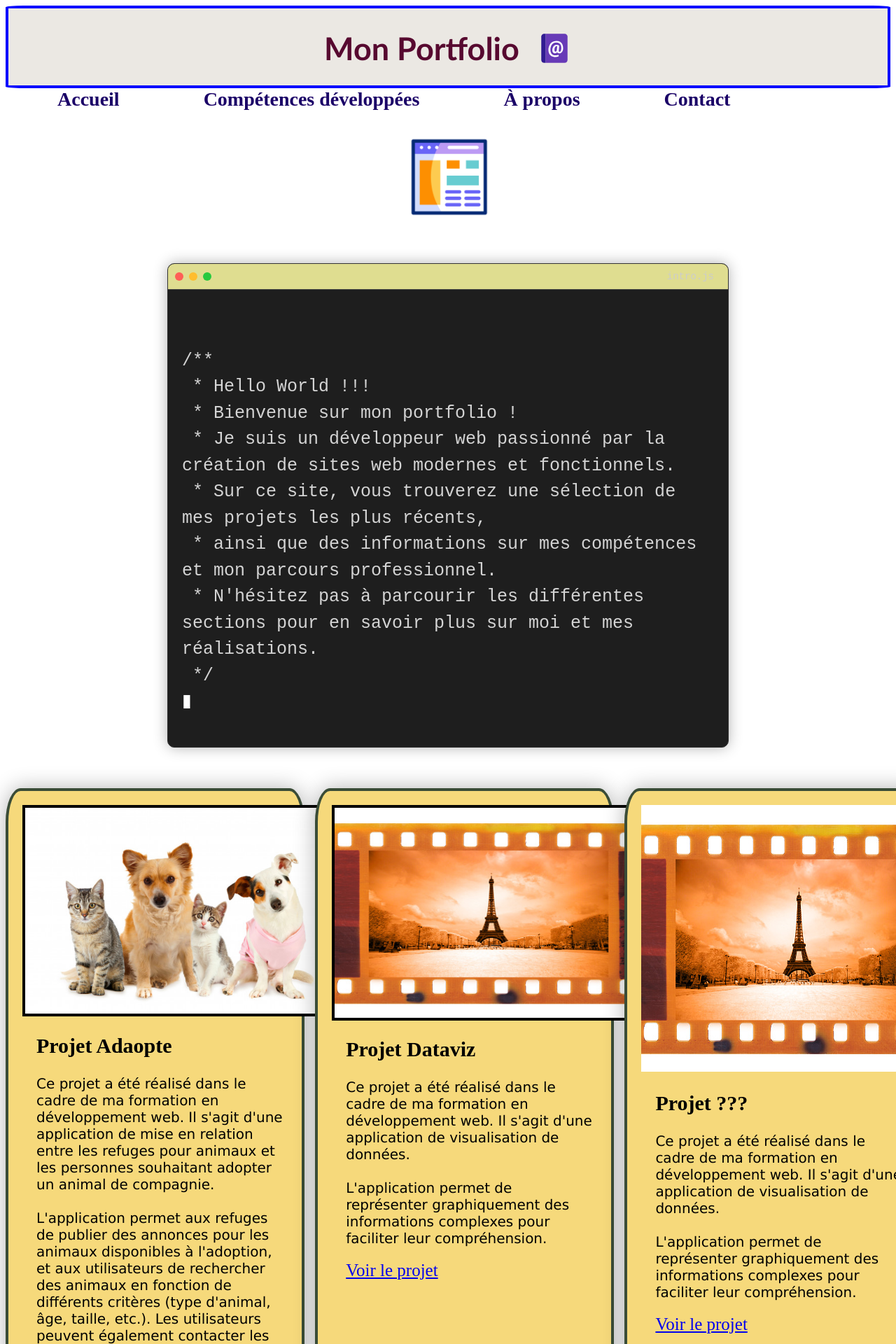
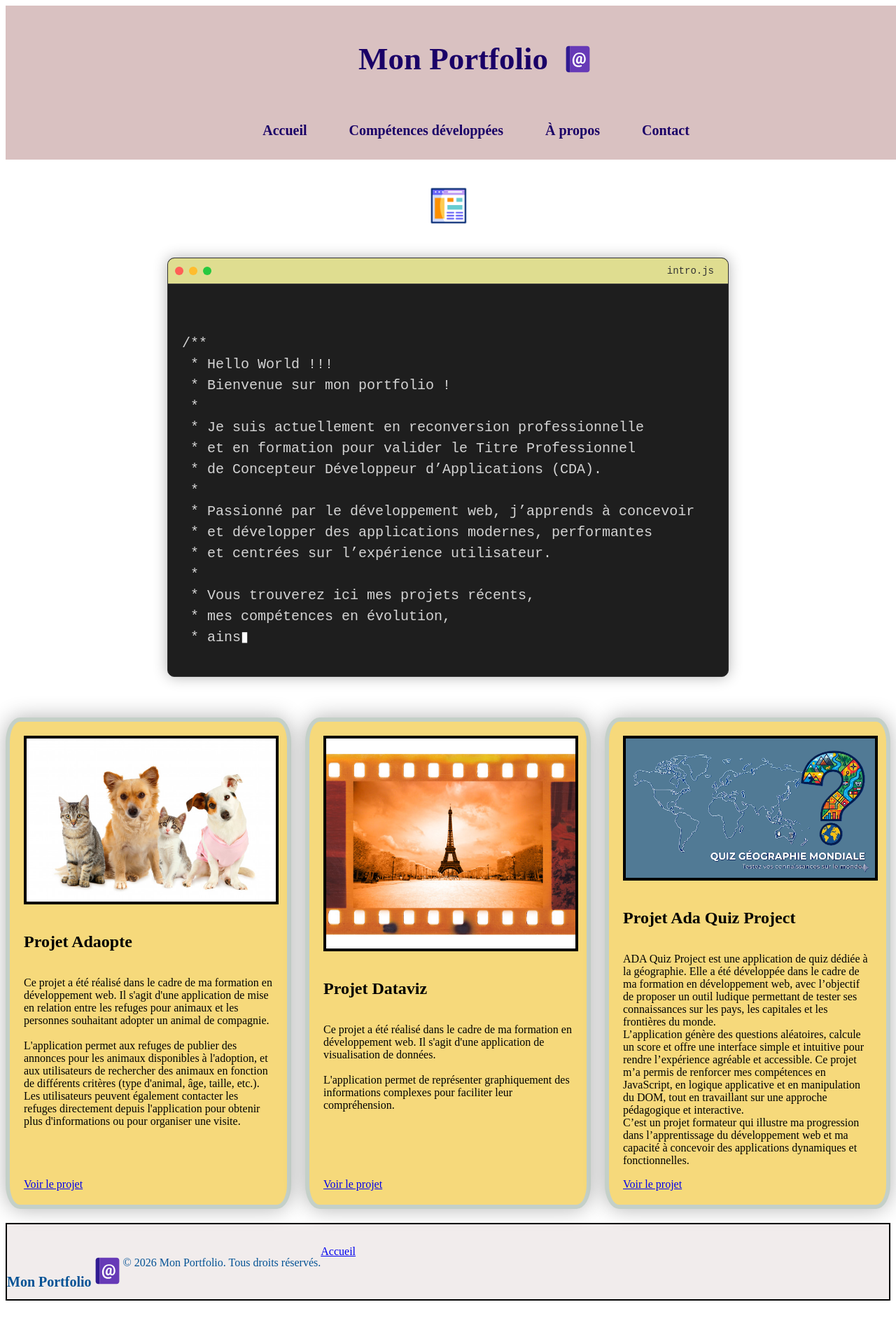
Before and after one commit to Nasserk1/mon-portfolio, a React (Vite) app: page / in a window 1280 px wide. Shown: the top 1920 px of the page at 70% size. After the commit the page ends 1866 px from the top, so only its background shows below. Built offline with nearby package versions, Linux system fonts and the light colour scheme.

Commit message:
feat/footer

```diff
--- a/src/App.jsx
+++ b/src/App.jsx
@@ -1,14 +1,16 @@
 
 import { Header } from './components/Header/Header';
 import { Body } from './components/Body/Body';
+import { Footer } from './components/Footer/Footer.jsx';
+
 
 function App() {
   return (
     <>
       <Header />
       <Body />
-      {/* <Footer />
-      <Contact />
+      <Footer />
+      {/* <Contact />
       <Body /> */}
     </>
   );
--- a/src/components/Body/Body.css
+++ b/src/components/Body/Body.css
@@ -1,72 +1,41 @@
-#card1 {
-    border: 4px solid rgba(1, 33, 35, 0.765);
+#projects {
+    display: flex;
+    justify-content: center;
+    gap: 20px;
+    flex-wrap: nowrap; /* 🔥 force une seule ligne */
+    align-items: stretch;
+}
+
+
+.card {
+    display: flex;
+    align-items: baseline;
+    border: 6px solid rgba(191, 208, 209, 0.9);
     border-radius: 5%;
     background-color: rgb(246, 217, 123);
     width: 30%;
+    min-width: 280px;
     padding: 20px;
     box-shadow: 0 0 30px rgba(0,0,0,0.3);
-    gap: 20px;
-    }
 
-#card2 {
-    border: 4px solid rgba(1, 33, 35, 0.765);
-    border-radius: 5%;
-    background-color: rgb(246, 217, 123);
-    width: 30%;
-    padding: 20px;
-    box-shadow: 0 0 30px rgba(0,0,0,0.3);
-    gap: 20px;
-}
-#card3 {
-    border: 4px solid rgba(1, 33, 35, 0.765);
-    border-radius: 5%;
-    background-color: rgb(246, 217, 123);
-    width: 30%;
-    padding: 20px;
-    box-shadow: 0 0 30px rgba(0,0,0,0.3);
-    gap: 20px;
-}
-#projects {
     display: flex;
-    gap: 15px;
-}
-#img1 {
-    display: flex;
-    border: 4px solid black;
-    width: 450px;
-    margin: auto;
-}
-#img2 {
-    display: flex;
-    border: 4px solid black;
-    width: 450px;
-    height: 300px;
-    margin: auto;
-}
-#img2 {
-    display: flex;
-    border: 4px solid black;
-    width: 450px;
-    height: 300px;
-    margin: auto;
+    flex-direction: column;
+    min-height: 650px; /* optionnel mais recommandé */
 }
 
-h2 {
-    margin-left: 20px;
-    font-size: 30px;
+.card img {
+    width: 100%;
+    height: auto;
+    border: 4px solid black;
+    margin-bottom: 20px;
 }
-p {
-    margin-left: 20px;
-    font-family:Verdana, Geneva, Tahoma, sans-serif;
-    font-size: 20px;
-}
-a {
-    margin-left: 20px;
-    font-size: 25px;
+
+.card a {
+    margin-top: auto; /* bouton en bas */
 }
 #emoji {
-    width: 150px;
-    height: 150px;
+    width: 70px;     /* taille nettement réduite */
+    height: 70px;
     display: block;
-    margin: 50px auto; /* centre horizontalement + ajoute de l'espace */
+    margin: 30px auto; /* centré + espace */
 }
--- a/src/components/Body/Body.jsx
+++ b/src/components/Body/Body.jsx
@@ -1,5 +1,6 @@
 import imageAdaopte from "../../assets/images/groupe-chats-chiens_87414-3270.jpg";
 import imageDataviz from "../../assets/images/istockphoto-530007161-170667a.jpg";
+import imageQuiz from "../../assets/images/Gemini_Generated_Image_jj7cbcjj7cbcjj7c.PNG";
 import icons from "../../assets/icons/tableau-de-bord.gif";
 import IntroCodeBlock from "../IntroCodeBlock/IntroCodeBlock";
 import "./Body.css";
@@ -8,17 +9,21 @@ export function Body() {
   return (
     <main>
       <img id="emoji" src={icons} alt="image de présentation" />
+
       <IntroCodeBlock />
       <br />
+
       <section id="projects" className="body">
-        <div id="card1">
-          <img id="img1" src={imageAdaopte} alt="projet adaopte" />
+
+        {/* CARD 1 */}
+        <div className="card">
+          <img src={imageAdaopte} alt="projet adaopte" />
           <h2>Projet Adaopte</h2>
           <p>
             Ce projet a été réalisé dans le cadre de ma formation en
             développement web. Il s'agit d'une application de mise en relation
             entre les refuges pour animaux et les personnes souhaitant adopter
-            un animal de compagnie. <br></br> <br />
+            un animal de compagnie. <br /><br />
             L'application permet aux refuges de publier des annonces pour les
             animaux disponibles à l'adoption, et aux utilisateurs de rechercher
             des animaux en fonction de différents critères (type d'animal, âge,
@@ -34,15 +39,17 @@ export function Body() {
             Voir le projet
           </a>
         </div>
-        <div id="card2">
-          <img id="img2" src={imageDataviz} alt="projet Dataviz" />
+
+        {/* CARD 2 */}
+        <div className="card">
+          <img src={imageDataviz} alt="projet Dataviz" />
           <h2>Projet Dataviz</h2>
           <p>
             Ce projet a été réalisé dans le cadre de ma formation en
             développement web. Il s'agit d'une application de visualisation de
-            données. <br /> <br /> L'application permet de représenter
-            graphiquement des informations complexes pour faciliter leur
-            compréhension.
+            données. <br /><br />
+            L'application permet de représenter graphiquement des informations
+            complexes pour faciliter leur compréhension.
           </p>
           <a
             href="https://github.com/Nasserk1/dataviz-project"
@@ -52,24 +59,29 @@ export function Body() {
             Voir le projet
           </a>
         </div>
-        <div id="card3">
-          <img id="img3" src={imageDataviz} alt="projet Dataviz" />
-          <h2>Projet ???</h2>
+
+        {/* CARD 3 */}
+        <div className="card">
+          <img src={imageQuiz} alt="projet Ada Quiz Project" />
+          <h2>Projet Ada Quiz Project</h2>
           <p>
-            Ce projet a été réalisé dans le cadre de ma formation en
-            développement web. Il s'agit d'une application de visualisation de
-            données. <br /> <br /> L'application permet de représenter
-            graphiquement des informations complexes pour faciliter leur
-            compréhension.
+            ADA Quiz Project est une application de quiz dédiée à la géographie.
+            Elle a été développée dans le cadre de ma formation en développement web, avec l’objectif de proposer un outil ludique permettant de tester ses connaissances sur les pays, les capitales et les frontières du monde.
+            <br />
+            L’application génère des questions aléatoires, calcule un score et offre une interface simple et intuitive pour rendre l’expérience agréable et accessible.
+            Ce projet m’a permis de renforcer mes compétences en JavaScript, en logique applicative et en manipulation du DOM, tout en travaillant sur une approche pédagogique et interactive.
+            <br />
+            C’est un projet formateur qui illustre ma progression dans l’apprentissage du développement web et ma capacité à concevoir des applications dynamiques et fonctionnelles.
           </p>
           <a
-            href="https://github.com/Nasserk1/dataviz-project"
+            href="https://github.com/Nasserk1/ADA-Quiz-Project"
             target="_blank"
             rel="noopener noreferrer"
           >
             Voir le projet
           </a>
         </div>
+
       </section>
     </main>
   );
--- /dev/null
+++ b/src/components/Footer/Footer.css
@@ -0,0 +1,12 @@
+.footer-container {
+    display: flex;
+    align-content: center;
+    background-color: rgb(241, 236, 236);
+    color: rgb(4, 82, 149);
+    border: 2px solid black;
+    padding-top: 30px;
+    margin-top: 20px;
+}
+#Titre2 {
+    font-size: 20px;
+}
--- /dev/null
+++ b/src/components/Footer/Footer.jsx
@@ -0,0 +1,17 @@
+import './Footer.css';
+import { FcAddressBook } from "react-icons/fc";
+
+
+
+export function Footer() {
+  return (
+    <footer>
+    <div className="footer-container">
+    <h1 id="Titre2">Mon Portfolio<FcAddressBook className="icon" /></h1>
+    <p>&copy; 2026 Mon Portfolio. Tous droits réservés.</p>
+    <a href="retourAccueil">Accueil</a>
+    </div>
+
+    </footer>
+  );
+}
--- a/src/components/Header/Header.css
+++ b/src/components/Header/Header.css
@@ -1,18 +1,65 @@
+/* ============================
+   HEADER GLOBAL
+   ============================ */
+
+header {
+    width: 100%;
+    padding: 20px 40px;
+    background-color: #d9c1c1;
+    display: flex;
+    flex-direction: column;
+    align-items: center;
+}
+
+/* ============================
+   TITRE + ICÔNE
+   ============================ */
+
+.title-container {
+    display: flex;
+    justify-content: center;
+    align-items: center;
+}
+
+#Titre {
+    font-size: 45px;   /* taille augmentée */
+    font-weight: 700;
+    color: rgb(26, 0, 103);
+    display: flex;
+    align-items: center;
+    gap: 20px;
+}
+
+.icon {
+    font-size: 45px;
+}
+
+/* ============================
+   NAVBAR
+   ============================ */
+
+.navbar {
+    display: flex;
+    justify-content: center;
+    gap: 40px;
+    margin-top: 25px;
+}
+
 .navbar a {
     position: relative;
-    font-size: 28px;
+    font-size: 20px;
+    font-weight: 600;
+    color: rgb(26, 0, 103);
     text-decoration: none;
-    color: rgb(26, 0, 103);
-    font-weight: 600;
-    padding: 50px;
-    margin-top: 30px;
+    padding: 10px;
 }
 
+/* Surlignage animé */
 .navbar a::after {
     content: "";
     position: absolute;
     left: 0;
-    bottom: 40px; /* ajuste selon ton padding */
+    bottom: -5px;
     width: 0%;
     height: 3px;
     background: rgb(26, 0, 103);
@@ -23,25 +70,49 @@
     width: 100%;
 }
 
-#Titre {
-    display: flex;
-    align-items: center;
-    justify-content: center;
-    color: rgb(87, 9, 48);
-    font-family: 'Gill Sans', 'Gill Sans MT', Calibri, 'Trebuchet MS', sans-serif;
-    font-size: 45px;
+/* ============================
+   RESPONSIVE DESIGN
+   ============================ */
+
+/* TABLETTE */
+@media (max-width: 1024px) {
+    #Titre {
+        font-size: 38px;
+    }
+
+    .navbar a {
+        font-size: 20px;
+    }
+
+    .navbar {
+        gap: 25px;
+    }
 }
-Header {
-    background-color: rgb(235, 232, 227);
-    border: 4px solid blue;
-    border-radius: 2%;
-    height: 110px;
-    margin-bottom: 20px;
+
+/* MOBILE */
+@media (max-width: 600px) {
+
+    header {
+        padding: 20px;
+    }
+
+    #Titre {
+        font-size: 30px;
+        text-align: center;
+    }
+
+    .icon {
+        font-size: 32px;
+    }
+
+    .navbar {
+        flex-direction: column;
+        gap: 15px;
+        margin-top: 20px;
+    }
+
+    .navbar a {
+        font-size: 18px;
+        padding: 8px;
+    }
 }
-.icon {
-
-    align-items: center;
-    justify-content: center;
-    font-size: 50px;
-    margin-left: 25px;
-}
--- a/src/components/IntroCodeBlock/IntroCodeBlock.css
+++ b/src/components/IntroCodeBlock/IntroCodeBlock.css
@@ -1,3 +1,7 @@
+/* ============================
+   CONTAINER GLOBAL
+   ============================ */
+
 .code-container {
   width: 100%;
   max-width: 800px;
@@ -9,7 +13,10 @@
   border: 1px solid #333;
 }
 
-/* Header façon VSCode */
+/* ============================
+   HEADER STYLE VS CODE
+   ============================ */
+
 .code-header {
   display: flex;
   align-items: center;
@@ -32,16 +39,19 @@
 .filename {
   margin-left: auto;
   margin-right: 10px;
-  color: #ccc;
+  color: #333;
   font-size: 14px;
   font-family: monospace;
 }
 
-/* Bloc de code */
+/* ============================
+   BLOC DE CODE
+   ============================ */
+
 .code-block {
   padding: 20px;
   color: #d4d4d4;
-  font-size: 25px;
+  font-size: 20px;
   font-family: "Fira Code", monospace;
   white-space: pre-wrap;
   line-height: 1.5;
@@ -59,3 +69,45 @@
   0%, 50% { opacity: 1; }
   51%, 100% { opacity: 0; }
 }
+
+/* ============================
+   RESPONSIVE DESIGN
+   ============================ */
+
+/* TABLETTE */
+@media (max-width: 1024px) {
+  .code-container {
+    max-width: 90%;
+  }
+
+  .code-block {
+    font-size: 22px;
+  }
+}
+
+/* MOBILE */
+@media (max-width: 600px) {
+  .code-container {
+    max-width: 95%;
+    margin: 20px auto;
+  }
+
+  .code-header {
+    padding: 8px;
+  }
+
+  .filename {
+    font-size: 12px;
+  }
+
+  .code-block {
+    padding: 15px;
+    font-size: 18px;
+    line-height: 1.4;
+  }
+
+  .dot {
+    width: 10px;
+    height: 10px;
+  }
+}
```
Also changed, not shown: src/components/IntroCodeBlock/IntroCodeBlock.jsx (+14 -4 lines), src/assets/images/Gemini_Generated_Image_jj7cbcjj7cbcjj7c.PNG (added), 1 other file (tests, documents, lock files or other folders).
